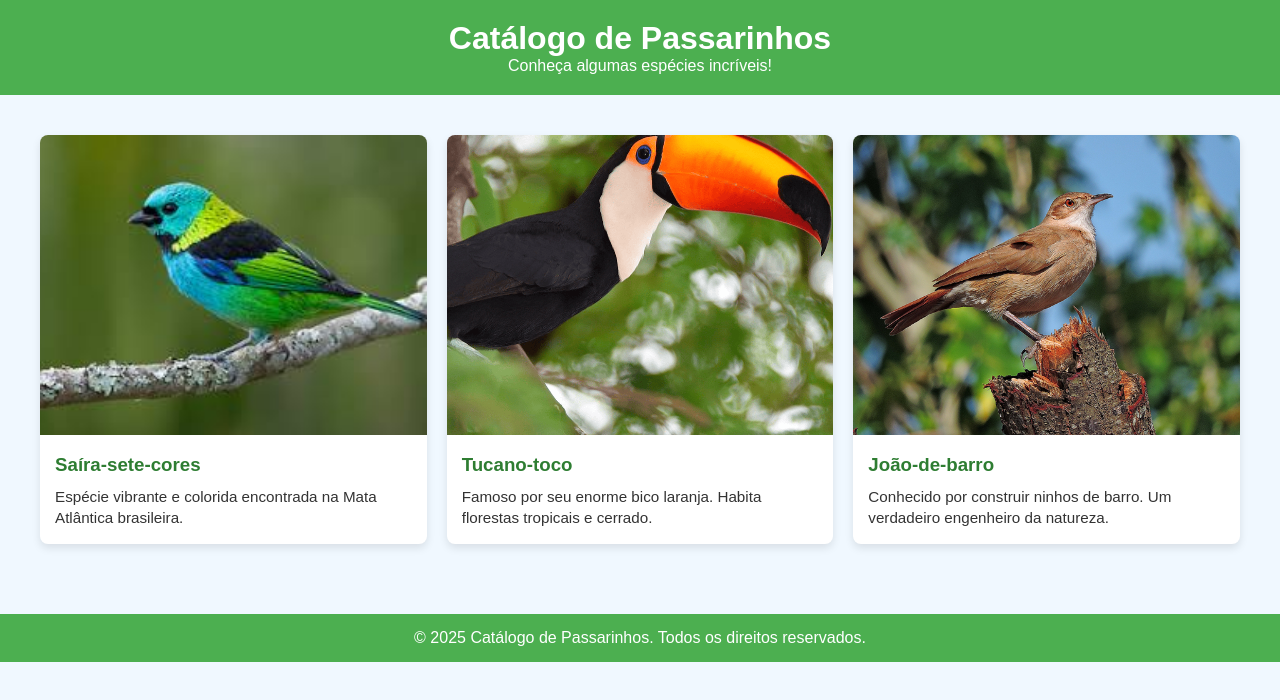
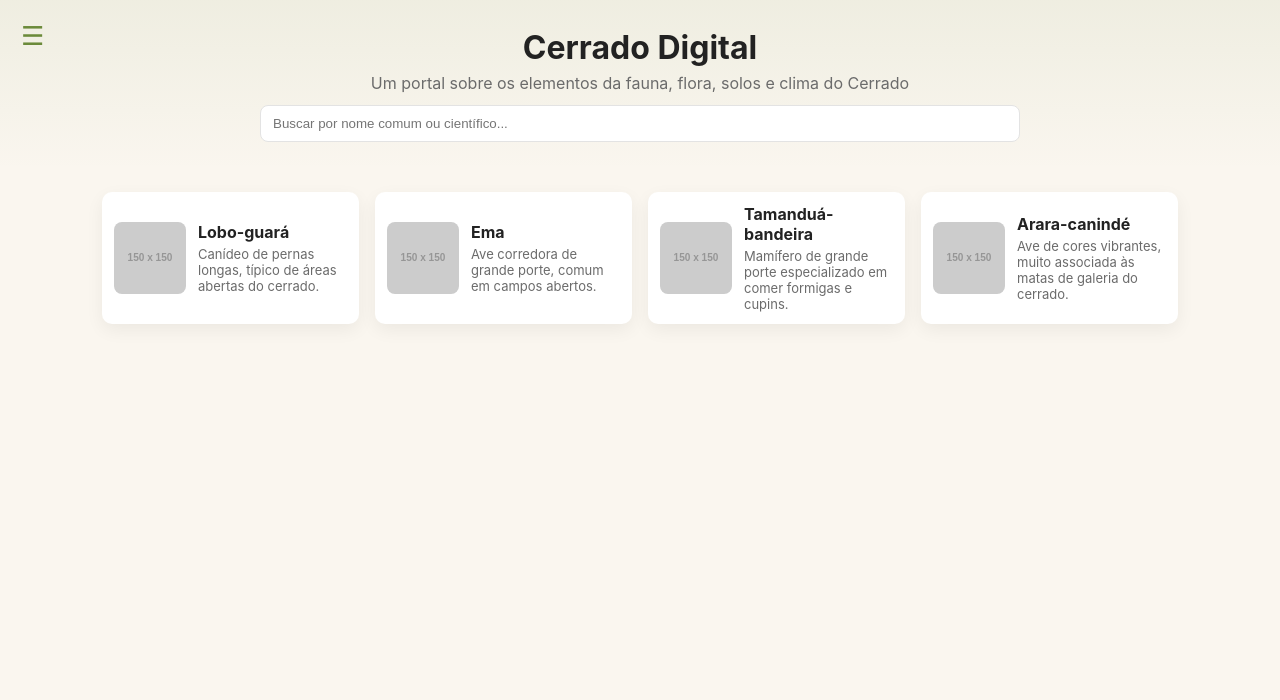
Before and after one commit to MateusNVS/Catalago-Elementos-Cerrado-Digital, a plain HTML site: page catalogo/index.html in a window 1280 px wide. Drawn offline with Linux system fonts and the light colour scheme; placeholder pictures from the web are drawn by us.

Commit message:
Add files via upload

```diff
--- a/catalogo/index.html
+++ b/catalogo/index.html
@@ -1,45 +1,40 @@
-<!DOCTYPE html>
-<html>
-      <head>
-             <title>Catálogo de Passarinhos</title>
-              <link rel="stylesheet" href="style.css">
-      </head>
-      <body>
+<!doctype html>
+<html lang="pt-BR">
+  <head>
+    <meta charset="utf-8" />
+    <meta name="viewport" content="width=device-width, initial-scale=1" />
+    <title>Catálogo Cerrado Digital </title>
+    <link rel="stylesheet" href="styles.css">
+    <!--<script src="script.js"></script>-->
 
-      <header>
-              <h1>Catálogo de Passarinhos</h1>
-              <p>Conheça algumas espécies incríveis!</p>
-      </header>
+  </head>
+  <body>
+    <header class="header">
+      <button id="menu-btn" class="menu-btn">☰</button>
+      <h1>Cerrado Digital</h1>
+      <p class="tag">Um portal sobre os elementos da fauna, flora, solos e clima do Cerrado</p>
+      <input id="search" type="search" placeholder="Buscar por nome comum ou científico...">
+    </header>
 
-      <main class="catalogo">
-             <div class="passarinho">
-             <img src="./images/saira sete cores.jpg" alt="Saíra-sete-cores">
-             <div class="info">
-               <h3>Saíra-sete-cores</h3>
-               <p>Espécie vibrante e colorida encontrada na Mata Atlântica brasileira.</p>
-         </div>
-      </div>
+    <aside id="sidebar" class="sidebar">
+      <nav>
+        <button data-section="fauna" class="nav-btn active">Fauna</button>
+        <button data-section="flora" class="nav-btn">Flora</button>
+        <button data-section="solos" class="nav-btn">Solos</button>
+        <button data-section="clima" class="nav-btn">Clima</button>
+      </nav>
+    </aside>
 
-      <div class="passarinho">
-            <img src="./images/tucano toco.png" alt="Tucano-toco">
-            <div class="info">
-              <h3>Tucano-toco</h3>
-              <p>Famoso por seu enorme bico laranja. Habita florestas tropicais e cerrado.</p>
-      </div>
-    </div>
+    <main id="main" class="main">
+      <section id="list" class="list"></section>
+      <aside id="detail" class="detail hidden"></aside>
+    </main>
 
-    <div class="passarinho">
-           <img src="./images/joao de barro.jpg" alt="João-de-barro">
-           <div class="info">
-             <h3>João-de-barro</h3>
-             <p>Conhecido por construir ninhos de barro. Um verdadeiro engenheiro da natureza.</p>
-      </div>
-    </div>
-  </main>
+    <footer class="footer">
+      <small></small>
+    </footer>
 
-  <footer>
-    <p>&copy; 2025 Catálogo de Passarinhos. Todos os direitos reservados.</p>
-  </footer>
+    <script src="script.js"></script>
 
-</body>
+  </body>
 </html>
--- /dev/null
+++ b/catalogo/script.js
@@ -0,0 +1,78 @@
+(async function () {
+  const DATA_URL = 'data.txt';
+  const sidebar = document.getElementById('sidebar');
+  const menuBtn = document.getElementById('menu-btn');
+  const listEl = document.getElementById('list');
+  const detailEl = document.getElementById('detail');
+  const searchEl = document.getElementById('search');
+  let data = {};
+  let currentSection = 'fauna';
+
+  menuBtn.addEventListener('click', () => {
+    sidebar.classList.toggle('open');
+  });
+
+  try {
+    const resp = await fetch(DATA_URL, { cache: 'no-store' });
+    data = JSON.parse(await resp.text());
+  } catch (e) {
+    console.error('Erro ao carregar data.txt', e);
+    listEl.innerHTML = '<p style="color:red">Erro ao carregar dados.</p>';
+    return;
+  }
+
+  function renderList(section, q = '') {
+    listEl.innerHTML = '';
+    detailEl.classList.add('hidden');
+    const items = (data[section] || []).filter(it =>
+      JSON.stringify(it).toLowerCase().includes(q.toLowerCase())
+    );
+
+    if (items.length === 0) {
+      listEl.innerHTML = '<p style="color:gray">Nenhum resultado encontrado.</p>';
+      return;
+    }
+
+    items.forEach(it => {
+      const card = document.createElement('article');
+      card.className = 'card';
+      const img = document.createElement('img');
+      img.src = it.imagem || 'https://via.placeholder.com/150?text=sem+imagem';
+      const div = document.createElement('div');
+      const h3 = document.createElement('h3');
+      h3.textContent = it.nome || it.estacao;
+      const p = document.createElement('p');
+      p.textContent = it.resumo || '';
+      div.append(h3, p);
+      card.append(img, div);
+      card.addEventListener('click', () => showDetail(section, it.id));
+      listEl.append(card);
+    });
+  }
+
+  function showDetail(section, id) {
+    const item = (data[section] || []).find(x => x.id === id);
+    if (!item) return;
+    detailEl.classList.remove('hidden');
+    detailEl.innerHTML = `
+      <img src="${item.imagem || ''}" alt="">
+      <h2>${item.nome || item.estacao}</h2>
+      <p><em>${item.cientifico || item.periodo || ''}</em></p>
+      <p>${item.detalhes || item.resumo}</p>
+    `;
+  }
+
+  document.querySelectorAll('.nav-btn').forEach(btn => {
+    btn.addEventListener('click', () => {
+      document.querySelectorAll('.nav-btn').forEach(b => b.classList.remove('active'));
+      btn.classList.add('active');
+      currentSection = btn.dataset.section;
+      renderList(currentSection, searchEl.value.trim());
+      sidebar.classList.remove('open');
+    });
+  });
+
+  searchEl.addEventListener('input', () => renderList(currentSection, searchEl.value.trim()));
+
+  renderList(currentSection);
+})();
--- /dev/null
+++ b/catalogo/styles.css
@@ -0,0 +1,135 @@
+:root {
+  --bg: #faf6ef;
+  --card: #ffffff;
+  --accent: #6b8a3a;
+  --muted: #6b6b6b;
+  --shadow: 0 6px 18px rgba(0, 0, 0, 0.06);
+  --maxw: 1100px;
+}
+
+* { box-sizing: border-box; }
+body {
+  font-family: Inter, system-ui, sans-serif;
+  margin: 0;
+  background: var(--bg);
+  color: #222;
+}
+
+.header {
+  position: relative;
+  padding: 28px 20px;
+  text-align: center;
+  background: linear-gradient(180deg, rgba(107,138,58,0.08), transparent);
+}
+.header h1 { margin: 0; font-size: clamp(20px, 3vw, 32px); }
+.header .tag { margin: 6px 0 12px; color: var(--muted); }
+#search {
+  width: min(760px, 90%);
+  padding: 10px 12px;
+  border-radius: 8px;
+  border: 1px solid #e3e3e3;
+}
+
+.menu-btn {
+  position: absolute;
+  left: 15px;
+  top: 20px;
+  background: transparent;
+  border: none;
+  font-size: 26px;
+  cursor: pointer;
+  color: var(--accent);
+}
+
+.sidebar {
+  position: fixed;
+  left: -250px;
+  top: 0;
+  height: 100%;
+  width: 230px;
+  background: #fff;
+  box-shadow: var(--shadow);
+  padding: 80px 10px 20px;
+  transition: left 0.3s ease;
+  z-index: 100;
+}
+.sidebar.open { left: 0; }
+.sidebar nav {
+  display: flex;
+  flex-direction: column;
+  gap: 10px;
+}
+.nav-btn {
+  background: transparent;
+  border: 1px solid #ddd;
+  padding: 10px 12px;
+  border-radius: 8px;
+  text-align: left;
+  cursor: pointer;
+  transition: background 0.3s;
+}
+.nav-btn.active {
+  background: var(--accent);
+  color: white;
+}
+
+.main {
+  max-width: var(--maxw);
+  margin: 22px auto;
+  display: flex;
+  gap: 20px;
+  padding: 0 12px;
+}
+.list {
+  flex: 1;
+  display: grid;
+  grid-template-columns: repeat(auto-fill, minmax(240px, 1fr));
+  gap: 16px;
+}
+.card {
+  background: var(--card);
+  padding: 12px;
+  border-radius: 10px;
+  box-shadow: var(--shadow);
+  display: flex;
+  gap: 12px;
+  align-items: center;
+  cursor: pointer;
+  transition: transform 0.2s;
+}
+.card:hover { transform: scale(1.02); }
+.card img {
+  width: 72px;
+  height: 72px;
+  object-fit: cover;
+  border-radius: 8px;
+}
+.card h3 { margin: 0; font-size: 16px; }
+.card p { margin: 4px 0 0; color: var(--muted); font-size: 13px; }
+
+.detail {
+  width: 420px;
+  background: var(--card);
+  padding: 16px;
+  border-radius: 10px;
+  box-shadow: var(--shadow);
+}
+.detail.hidden { display: none; }
+.detail img {
+  width: 100%;
+  max-height: 240px;
+  object-fit: cover;
+  border-radius: 8px;
+}
+.detail h2 { margin: 10px 0 6px; }
+
+.footer {
+  padding: 16px;
+  text-align: center;
+  color: var(--muted);
+}
+
+@media(max-width: 900px) {
+  .main { flex-direction: column; }
+  .detail { width: 100%; }
+}
```
Also changed, not shown: catalogo/data.txt (added).
